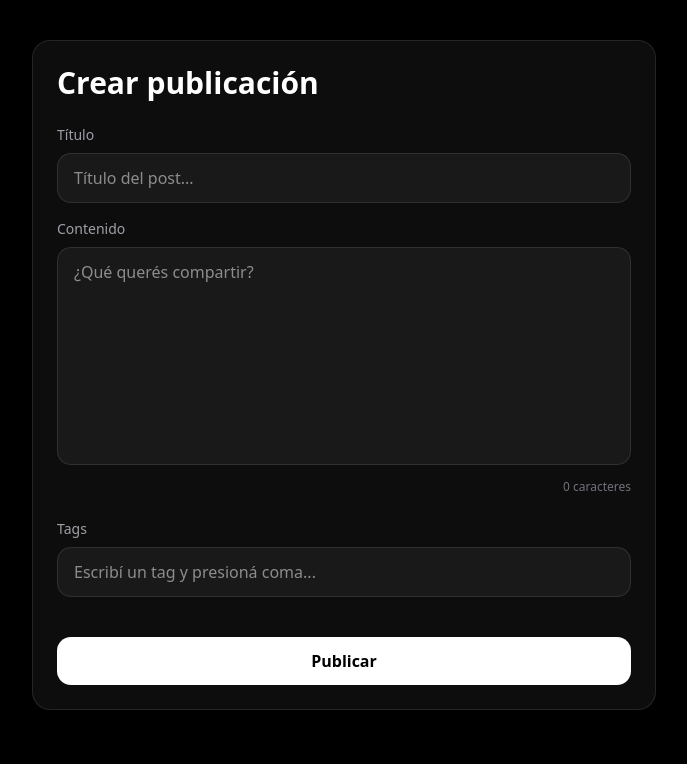
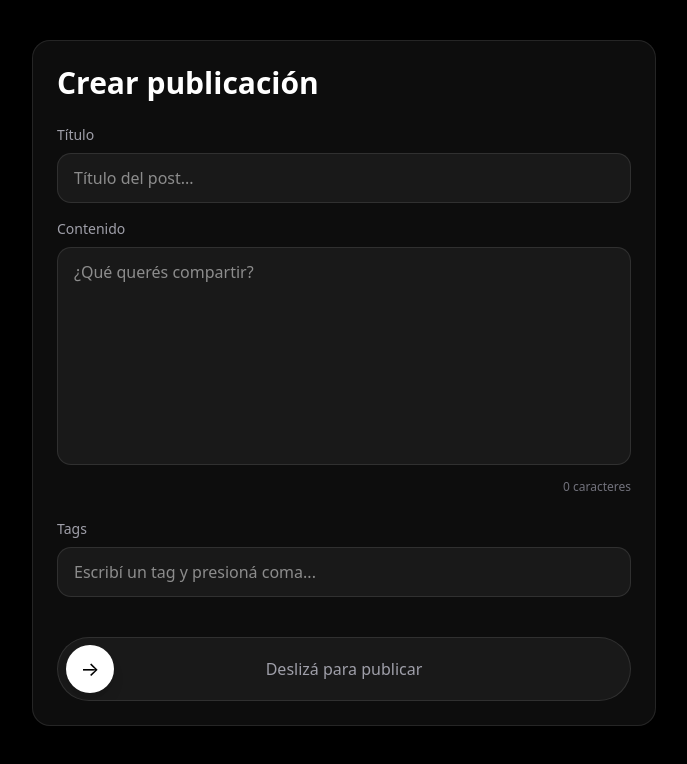
Before and after one commit to Ren991/blog-api, a Next.js app in the folder blog-frontend/: page /posts/create in a window 1280 px wide. Shown: the top 764 px of the page, without its empty margins (296-983 px from the left). Built offline with nearby package versions, Linux system fonts and the light colour scheme.

Commit message:
slide to post

```diff
--- a/blog-frontend/app/posts/create/page.tsx
+++ b/blog-frontend/app/posts/create/page.tsx
@@ -7,7 +7,7 @@ import { useRouter } from "next/navigation";
 import Swal from "sweetalert2";
 
 import { X } from "lucide-react";
-
+import SlideToPost from "@/components/ui/SlideToPost";
 import { createPost } from "@/services/post.service";
 
 export default function CreatePostPage() {
@@ -63,8 +63,7 @@ export default function CreatePostPage() {
     // =========================
     // CREATE POST
     // =========================
-    const handleCreatePost = async () => {
-
+    const handleCreatePost = async (): Promise<boolean> => {
         if (!title.trim() || !content.trim()) {
 
             Swal.fire({
@@ -72,7 +71,7 @@ export default function CreatePostPage() {
                 title: "Completa todos los campos",
             });
 
-            return;
+            return false;
         }
 
         try {
@@ -93,6 +92,8 @@ export default function CreatePostPage() {
             });
 
             router.push("/");
+            return true
+
 
         } catch (err) {
 
@@ -102,6 +103,7 @@ export default function CreatePostPage() {
                 icon: "error",
                 title: "Error al crear el post",
             });
+            return false
 
         } finally {
 
@@ -232,7 +234,7 @@ export default function CreatePostPage() {
                 </div>
 
                 {/* BUTTON */}
-                <button
+               {/*  <button
                     onClick={handleCreatePost}
                     disabled={loading}
                     className="
@@ -250,7 +252,11 @@ export default function CreatePostPage() {
                     {loading
                         ? "Publicando..."
                         : "Publicar"}
-                </button>
+                </button> */}
+                <SlideToPost
+    onComplete={handleCreatePost}
+    loading={loading}
+/>
 
             </div>
         </div>
--- /dev/null
+++ b/blog-frontend/components/ui/SlideToPost.tsx
@@ -0,0 +1,165 @@
+"use client";
+
+import {
+    motion,
+    useMotionValue,
+    animate,
+} from "framer-motion";
+
+import {
+    useEffect,
+    useRef,
+    useState,
+} from "react";
+
+type SlideToPostProps = {
+    onComplete: () => Promise<boolean>;
+    loading?: boolean;
+};
+
+export default function SlideToPost({
+    onComplete,
+    loading = false,
+}: SlideToPostProps) {
+
+    const x = useMotionValue(0);
+
+    const containerRef =
+        useRef<HTMLDivElement>(null);
+
+    const [maxDrag, setMaxDrag] = useState(240);
+
+    // =========================
+    // CALCULAR WIDTH REAL
+    // =========================
+    useEffect(() => {
+
+        const updateWidth = () => {
+
+            if (!containerRef.current) return;
+
+            const containerWidth =
+                containerRef.current.offsetWidth;
+
+            // 48 = w-12
+            // 8 padding aprox
+            setMaxDrag(containerWidth - 64);
+        };
+
+        updateWidth();
+
+        window.addEventListener(
+            "resize",
+            updateWidth
+        );
+
+        return () =>
+            window.removeEventListener(
+                "resize",
+                updateWidth
+            );
+
+    }, []);
+
+    // =========================
+    // RESET
+    // =========================
+    const resetSlider = () => {
+
+        animate(x, 0, {
+            type: "spring",
+            stiffness: 300,
+            damping: 25,
+        });
+    };
+
+    // =========================
+    // DRAG END
+    // =========================
+    const handleDragEnd = async () => {
+
+        if (loading) return;
+
+        const currentX = x.get();
+
+        // llegó al 90%
+        if (currentX > maxDrag * 0.9) {
+
+            const success = await onComplete();
+
+            if (!success) {
+                resetSlider();
+            }
+
+        } else {
+
+            resetSlider();
+        }
+    };
+
+    return (
+        <div
+            ref={containerRef}
+            className="
+                relative
+                w-full
+                h-16
+                rounded-full
+                bg-white/5
+                border border-white/10
+                overflow-hidden
+                flex items-center
+                px-2
+            "
+        >
+
+            {/* TEXTO */}
+            <div
+                className="
+                    absolute
+                    inset-0
+                    flex items-center justify-center
+                    text-zinc-400
+                    font-medium
+                    pointer-events-none
+                    select-none
+                "
+            >
+                {loading
+                    ? "Publicando..."
+                    : "Deslizá para publicar"}
+            </div>
+
+            {/* SLIDER */}
+            <motion.div
+                drag={loading ? false : "x"}
+                dragConstraints={{
+                    left: 0,
+                    right: maxDrag,
+                }}
+                dragElastic={0.05}
+                style={{ x }}
+                onDragEnd={handleDragEnd}
+                whileTap={{
+                    scale: 1.05,
+                }}
+                className="
+                    z-10
+                    h-12
+                    w-12
+                    rounded-full
+                    bg-white
+                    flex items-center justify-center
+                    shadow-lg
+                    text-black
+                    text-xl
+                    select-none
+                    cursor-grab
+                    active:cursor-grabbing
+                "
+            >
+                →
+            </motion.div>
+        </div>
+    );
+}
```
